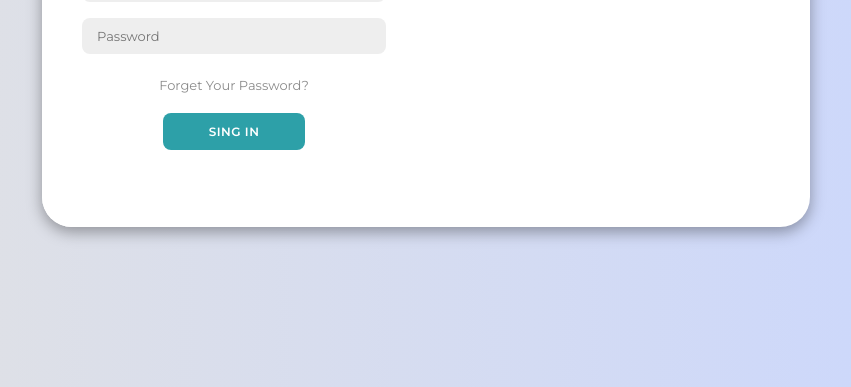
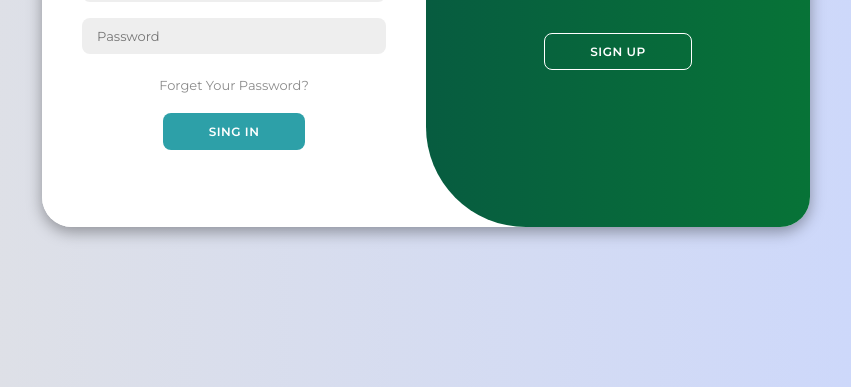
Before and after one commit to jesseprogran/Modern-Login, a plain HTML site: page index.html in a window 1280 px wide. Shown: the part 413-800 px from the top of the page, without its empty margins (214-1065 px from the left). Drawn offline with Linux system fonts and the light colour scheme.

Commit message:
done the css part and starting javascript

```diff
--- a/style.css
+++ b/style.css
@@ -144,3 +144,68 @@ body {
   width: 40px;
   height: 40px;
 }
+
+.toggle-container {
+  position: absolute;
+  border-radius: 150px 0 0 100px;
+  top: 0;
+  left: 50%;
+  width: 50%;
+  height: 100%;
+  overflow: hidden;
+  transition: all 0.6s ease-in-out;
+  z-index: 1000;
+}
+
+.container.active .toggle-container {
+  transform: translateX(-100%);
+  border-radius: 0 150px 100px 0;
+}
+
+.toggle {
+  background-color: #074549;
+  height: 100%;
+  background: linear-gradient(to right, #074549, #077337);
+  color: #fff;
+  position: relative;
+  left: -100%;
+  height: 100%;
+  width: 200%;
+  transform: translateX(0);
+  transition: all 0.6s ease-in-out;
+}
+
+.container.active .toggle {
+  transform: translateX(50%);
+}
+
+.toggle-panel {
+  position: absolute;
+  width: 50%;
+  height: 100%;
+  display: flex;
+  align-items: center;
+  justify-content: center;
+  flex-direction: column;
+  padding: 0 30px;
+  text-align: center;
+  top: 0;
+  transform: translateX(0);
+  transition: all 0.6s ease-in-out;
+}
+
+.toggle-left {
+  transform: translateX(-200%);
+}
+
+.container.active .toggle-left {
+  transform: translateX(0);
+}
+.toggle-right {
+  right: 0;
+  transform: translateX(0);
+}
+
+.container.active .toggle-right {
+  transform: translateX(200%);
+}
```
